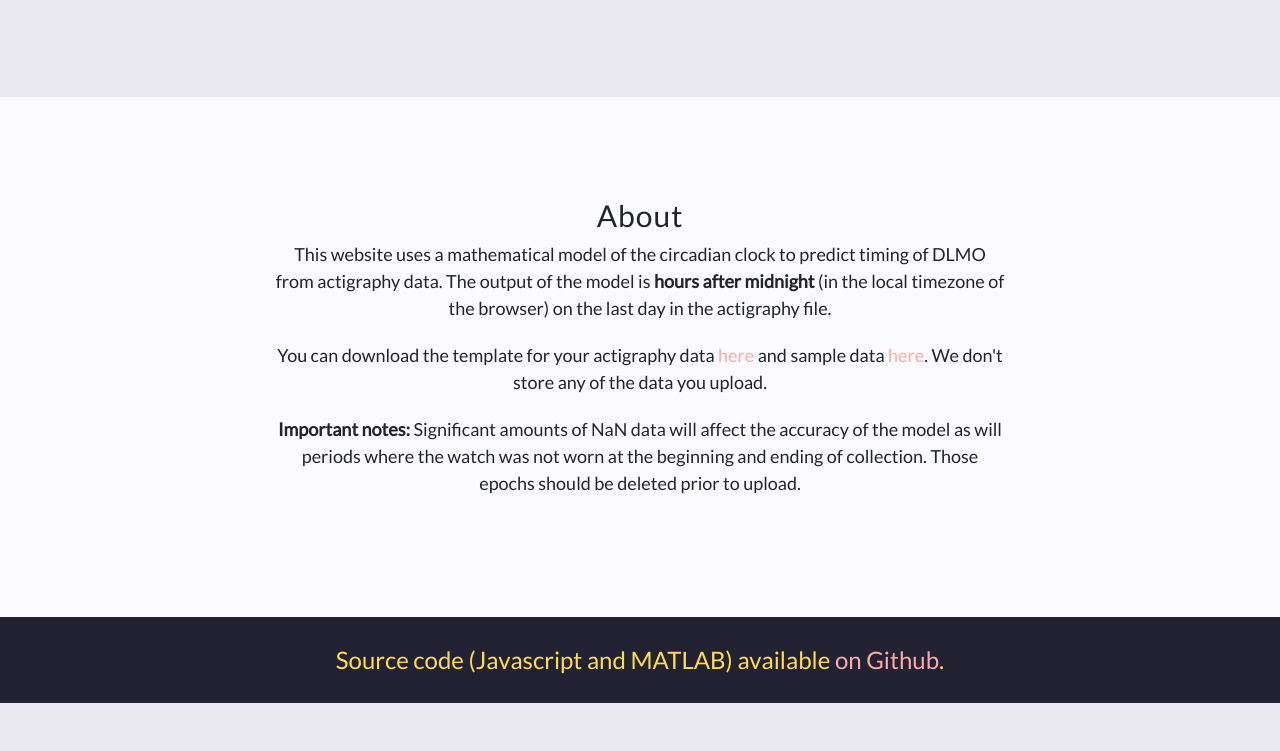
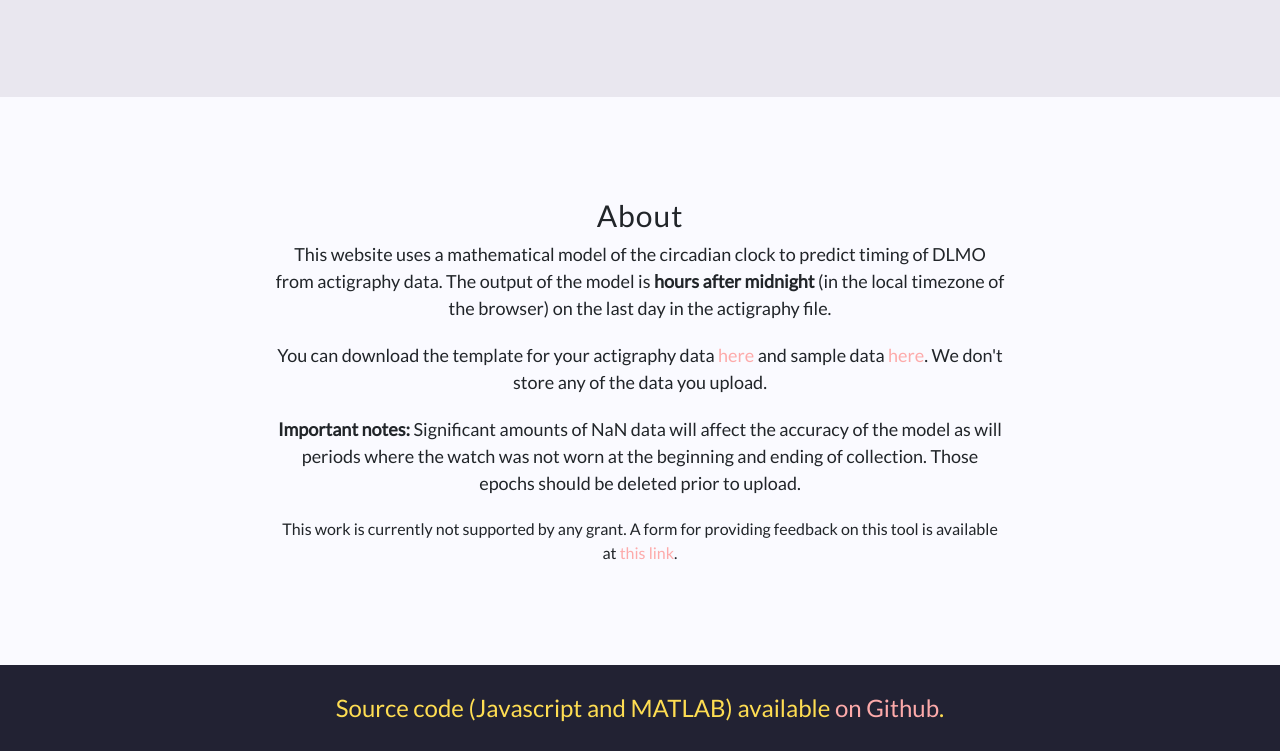
Before and after one commit to ojwalch/predicting_dlmo, a plain HTML site: page index.html in a window 1280 px wide. Shown: the part 542-1293 px from the top of the page. Before the commit the page ends 1245 px from the top, so only its background shows below. Drawn offline with Linux system fonts and the light colour scheme.

Commit message:
Adding feedback link

```diff
--- a/index.html
+++ b/index.html
@@ -84,6 +84,7 @@
             <p>  You can download the template for your actigraphy data <a href="template.csv">here</a> and sample data <a href="sample.csv">here</a>. We don't store any of the data you upload. </p>
             <p> <b>Important notes:</b> Significant amounts of NaN data will affect the accuracy of the model as will periods where the watch was not worn at the beginning and ending of collection. Those epochs should be deleted prior to upload.
             </p>
+            This work is currently not supported by any grant. A form for providing feedback on this tool is available at <a href="https://forms.gle/thCJ3kGyx5FpwV8U9">this link</a>.
 
         </div>
       </div>
```
